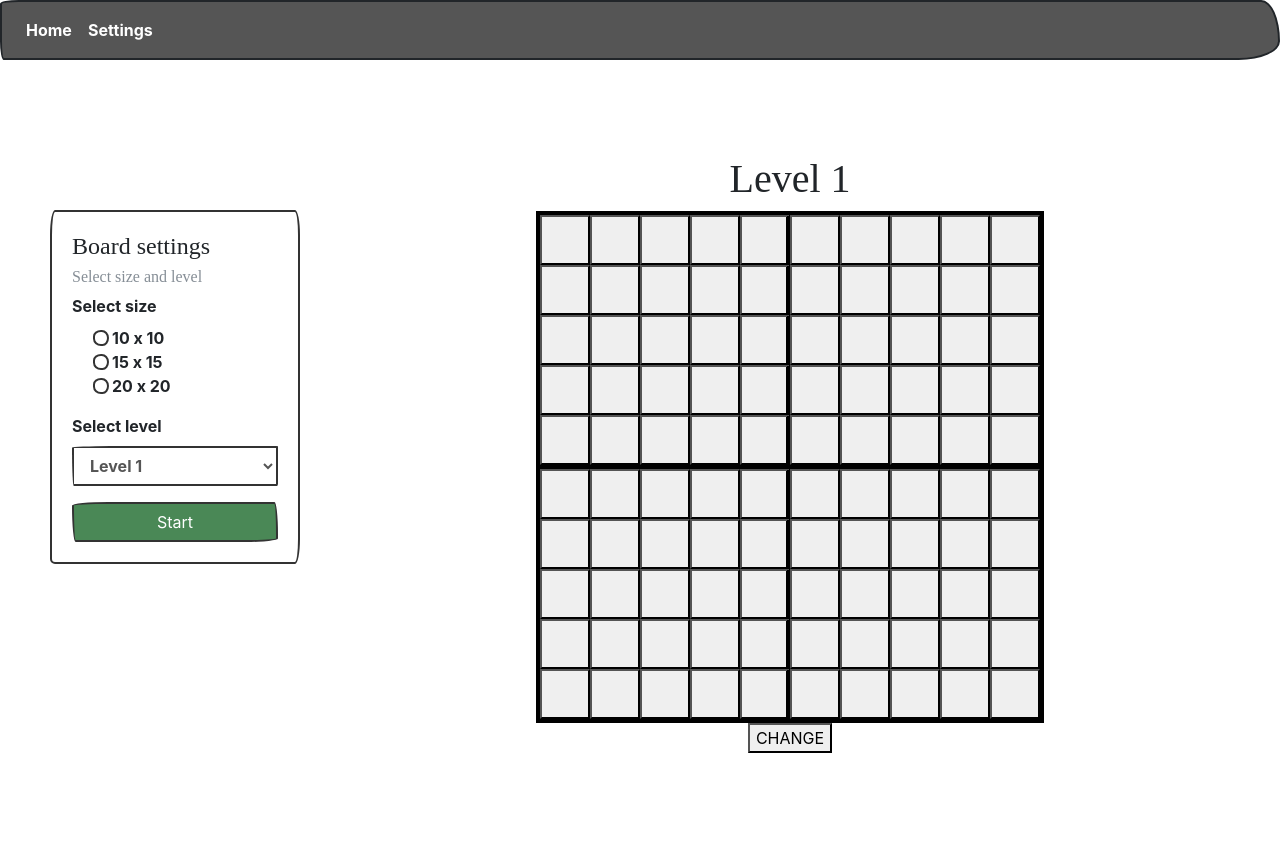
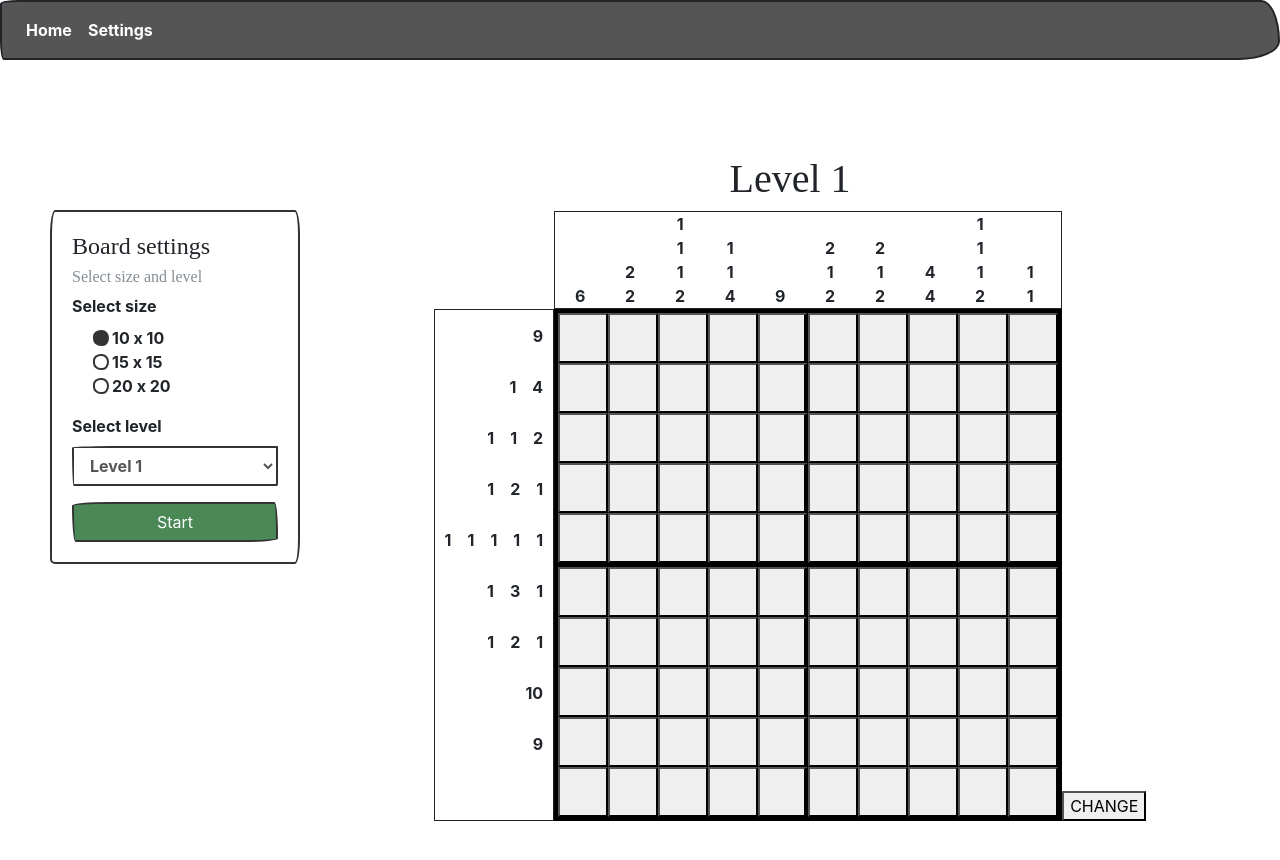
Before and after one commit to mkriventsev/KAJ-SEM, a React (Create React App) app: page / in a window 1280 px wide. Shown: the top 860 px of the page. Built offline with nearby package versions, Linux system fonts and the light colour scheme; a web font is replaced by a local one.

Commit message:
fix game settings

```diff
--- a/src/screens/GameScreen/components/GameBoard/index.jsx
+++ b/src/screens/GameScreen/components/GameBoard/index.jsx
@@ -1,18 +1,29 @@
 import React, { Component } from 'react'
 import './styles.scss'
 import GameSquare from '../GameSquare';
+import GameSolverNumbers from '../GameSolverNumbers';
 
 export default class GameBoard extends Component {
     constructor(props) {
         super(props);
         const { size } = this.props
-        console.log(size)
         this.state = {
            squares: [...Array(size)].map(() => Array(size).fill(null)),
             isFill: true,
             xIsNext: true,
         };
-        console.log(this.state.isFill)
+    }
+
+
+    static getDerivedStateFromProps(props, state) {
+        if (props.size !== state.squares.length) {
+          return {
+            squares: [...Array(props.size)].map(() => Array(props.size).fill(null))
+          };
+        }
+
+        // Return null if the state hasn't changed
+        return null;
       }
 
 
@@ -60,8 +71,7 @@ export default class GameBoard extends Component {
         return rows
     }
 
-    checkSolver() {
-        let solver = [
+    solver = [
         //6, 2 2, 1 1 1 2, 1 1 4, 9, 2 1 2, 2 1 2, 4 4, 1 1 1 2, 1 1,
         [0, 1, 1, 1, 1, 1, 1, 1, 1, 1], //9
         [0, 1, 0, 0, 1, 1, 1, 1, 0, 0], // 1 4
@@ -75,14 +85,9 @@ export default class GameBoard extends Component {
         [0, 0, 0, 0, 0, 0, 0, 0, 0, 0] //0
     ]
 
+    checkSolver(solver) {
+
         //transpone Matrix
-        let trSolver = solver[0].map((_, colIndex) => solver.map(row => row[colIndex]));
-        console.log(trSolver);
-
-        const countsForSolver = {
-            rows: this.calculateSolverCounts(solver),
-            columns: this.calculateSolverCounts(trSolver)
-        }
 
         let board = this.state.squares
         if (this.createCertificate(board) == this.createCertificate(solver)) {
@@ -108,10 +113,28 @@ export default class GameBoard extends Component {
 
     render() {
         console.log(this.state.squares);
+        let trSolver = this.solver[0].map((_, colIndex) => this.solver.map(row => row[colIndex]));
+        console.log(trSolver);
+
+
+        const countsForSolver = {
+            rows: this.calculateSolverCounts(this.solver),
+            columns: this.calculateSolverCounts(trSolver)
+        }
+
         return (
+            <div className='board-flex-wrapper'>
+                <div className='solver-number-container-rows'>
+                    {countsForSolver.rows.map(rowNumbers => <GameSolverNumbers numbers={rowNumbers} isRows={true} />)}
+                </div>
                 <div>
+                    <div className='solver-number-container-cols'>
+                        {countsForSolver.columns.map(colNumbers => <GameSolverNumbers numbers={colNumbers} />)}
+                    </div>
                     <div className='board-container'>
+
                         {this.renderSquares()}
+                    </div>
                 </div>
                 <button onClick={() => {
                         this.setState({
--- a/src/screens/GameScreen/components/GameBoard/styles.scss
+++ b/src/screens/GameScreen/components/GameBoard/styles.scss
@@ -1,5 +1,9 @@
 @import '../../../../styles/mixins.scss';
 
+.board-flex-wrapper{
+    display: flex;
+    align-items: flex-end;
+}
 .board-container {
     border: 4px solid black;
 }
@@ -10,3 +14,12 @@
         border-bottom: 4px solid black;
     }
 }
+
+.solver-number-container-cols{
+    display: flex;
+    align-items: flex-end;
+    border: solid 1px;
+}
+.solver-number-container-rows{
+    border: solid 1px;
+}
--- a/src/screens/GameScreen/components/GameSettings/index.jsx
+++ b/src/screens/GameScreen/components/GameSettings/index.jsx
@@ -11,10 +11,10 @@ export default class GameSettings extends Component {
     }
 
     renderSizeSelector() {
-        return [10, 15, 20].map(item => (
+        return [10, 15, 20].map((item, index) => (
             <div class="form-check disabled">
                 <label class="form-check-label">
-                    <input onClick={this.onSelectSize} type="radio" class="form-check-input" name="optionsRadios" value={item} />
+                    <input onClick={this.onSelectSize} defaultChecked={index === 0} type="radio" class="form-check-input" name="optionsRadios" value={item} />
                     {item} x {item}
                 </label>
             </div>
--- a/src/screens/GameScreen/components/GameSolverNumbers/index.jsx
+++ b/src/screens/GameScreen/components/GameSolverNumbers/index.jsx
@@ -1,10 +1,15 @@
 import React, { Component } from 'react'
-
-export default class index extends Component {
+import './styles.scss'
+export default class GameSolverNumbers extends Component {
     render() {
+        const containerClass = `solver-numbers${this.props.isRows ? ' rows' : ''}`
         return (
-            <div>
-
+            <div className={containerClass}>
+                {this.props.numbers.map(number => (
+                    <div className='number'>
+                        {number}
+                    </div>
+                ))}
             </div>
         )
     }
--- a/src/screens/GameScreen/components/GameSolverNumbers/styles.scss
+++ b/src/screens/GameScreen/components/GameSolverNumbers/styles.scss
@@ -0,0 +1,15 @@
+.solver-numbers{
+
+    width: 50px;
+    &.rows{
+        display: flex;
+        height: 51px;
+        width: auto;
+        justify-content: flex-end;
+        align-items: center;
+        border: 2px solid transparent;
+        .number{
+            padding: 0 8px;
+    }
+    }
+}
--- a/src/screens/GameScreen/index.jsx
+++ b/src/screens/GameScreen/index.jsx
@@ -27,6 +27,8 @@ export default class GameScreen extends Component {
         this.setState(settings)
     }
 
+
+
     render() {
         console.log(this.state.levelName, this.state.size, 'd')
         return (
@@ -35,7 +37,7 @@ export default class GameScreen extends Component {
                 <div className='game-screen-container'>
                     <GameSettings onChangeSettings={this.onChangeSettings} />
                     <div className='game-container'>
-        <h1>{this.state.levelName}</h1>
+                    <h1>{this.state.levelName}</h1>
                         <GameBoard size={this.state.size} />
                     </div>
                 </div>
--- /dev/null
+++ b/test.html
@@ -0,0 +1,198 @@
+<span class="changeFillingType" data-icon-name="bars">
+
+    <svg id='changeFillingType' height="200" width="300">
+        <!-- <rect  fill="#ececec" stroke="black" id="backdround" x="5" y="15" width="280" height="130" rx="60" />
+
+        <path fill="#ececec" stroke="black" id="backdround" d="M150,50 v-20 h20 L200 60 L230 30 h20 v20 L220 80 L250 110 v20 h-20 L200 100 L170 130 h-20 v-20 L180 80 z"/>
+    <g class="">
+
+        <circle  id="backdround" cx="80" cy="80" r="50" stroke="black" stroke-width="3" fill="red" />
+        <rect class="cross" fill="black" x="30" y="30" width="100" height="100" rx="20" tran/>
+        </g> -->
+
+    </svg>
+    <script>
+        const f = (() => {
+            const svg = document.createElementNS("http://www.w3.org/2000/svg", "svg");
+            svg.setAttribute("width", "300");
+            svg.setAttribute("height", "200");
+
+            const rect = document.createElementNS("http://www.w3.org/2000/svg", "rect");
+            rect.setAttribute("fill", '#ececec')
+            rect.setAttribute("stroke", 'black')
+            rect.setAttribute("id", '#backdround')
+            // rect.setAttribute("transform", 'rotate(30deg')
+            rect.setAttribute("transform", 'scale(1.1 )');
+            rect.setAttribute("x", '20')
+            rect.setAttribute("y", '20')
+            rect.setAttribute("rx", '50')
+            rect.setAttribute("width", "200")
+            rect.setAttribute("height", "100")
+
+            const gFillTypeGroup = document.createElementNS("http://www.w3.org/2000/svg", "g");
+
+            // <rect fill="#ececec" stroke="black" id="backdround" x="20" y="20" width="200" height="100" rx="50" />
+            const cir1 = document.createElementNS("http://www.w3.org/2000/svg", "circle");
+            cir1.setAttribute("cx", "70");
+            cir1.setAttribute("cy", "70");
+            cir1.setAttribute("r", "40");
+            cir1.setAttribute("fill", "red");
+
+            const rectFill = document.createElementNS("http://www.w3.org/2000/svg", "rect");
+            rectFill.setAttribute("fill", 'yellow')
+            rectFill.setAttribute("stroke", 'green')
+            rectFill.setAttribute("id", '#backdround')
+            rectFill.setAttribute("x", '50')
+            rectFill.setAttribute("y", '50')
+            rectFill.setAttribute("rx", '10')
+            rectFill.setAttribute("width", "40")
+            rectFill.setAttribute("height", "40")
+
+            gFillTypeGroup.appendChild(cir1);
+            gFillTypeGroup.setAttribute("id", "gFillTypeGroup")
+            gFillTypeGroup.appendChild(rectFill);
+
+
+            const gCrossTypeGroup = document.createElementNS("http://www.w3.org/2000/svg", "g");
+
+            // <rect fill="#ececec" stroke="black" id="backdround" x="20" y="20" width="200" height="100" rx="50" />
+            const cir2 = document.createElementNS("http://www.w3.org/2000/svg", "circle");
+            cir2.setAttribute("cx", "170");
+            cir2.setAttribute("cy", "70");
+            cir2.setAttribute("r", "40");
+            cir2.setAttribute("fill", "green");
+            const cross = document.createElementNS("http://www.w3.org/2000/svg", "path");
+            cross.setAttribute('d', 'M150,0 L150,100 200,300 Z');
+
+            const cir3 = document.createElementNS("http://www.w3.org/2000/svg", "circle");
+            cir3.setAttribute("cx", "170");
+            cir3.setAttribute("cy", "70");
+            cir3.setAttribute("r", "20");
+            cir3.setAttribute("fill", "transparent");
+            cir3.setAttribute("transform", 'scale(1.1 0.9)');
+            cir3.setAttribute("stroke", "pink");
+            cir3.setAttribute("stroke-width", 7);
+
+            // const rectFill2 = document.createElementNS("http://www.w3.org/2000/svg", "rect");
+            // rectFill.setAttribute("fill", 'yellow')
+            // rectFill.setAttribute("stroke", 'green')
+            // rectFill.setAttribute("id", '#backdround')
+            // rectFill.setAttribute("x", '50')
+            // rectFill.setAttribute("y", '50')
+            // rectFill.setAttribute("rx", '10')
+            // rectFill.setAttribute("width", "40")
+            // rectFill.setAttribute("height","40")
+
+            gCrossTypeGroup.appendChild(cir2);
+            gCrossTypeGroup.appendChild(cir3);
+            // gCrossTypeGroup.appendChild(rectFill);
+
+
+
+            // changeFillingType
+            svg.appendChild(rect);
+            svg.appendChild(gFillTypeGroup);
+            svg.appendChild(gCrossTypeGroup);
+            // svg.appendChild(cir1);
+            console.log(svg)
+            document.querySelector(".changeFillingType").appendChild(svg);
+            gFillTypeGroup.addEventListener('click', () => {
+                gFillTypeGroup.setAttribute("class", 'wowo');
+                // #gFillTypeGroup.wowo
+            })
+        });
+        // <animate attributeType="XML" attributeName="y" from="0" to="50"    dur="1s" repeatCount="1"/>
+        f();
+    </script>
+    <style>
+        #gFillTypeGroup.wowo {
+            animation: ani 4s linear;
+        }
+
+        @keyframes ani {
+            0% {
+                /* transform: translate(20px, 50px); */
+            }
+            25%{
+                opacity: 0%;
+            }
+
+            50%,
+            100% {
+                opacity: 0%;
+                transform: translate(100px, 0px);
+            }
+        }
+    </style>
+    <!-- Explanation
+
+m20,20: move to point(20,20)
+
+h100: draw a 100px horizontal line from where we are
+
+a20,20 0 0 1 20,20: draw an arc with 20px X radius, 20px Y radius, clockwise, to a point with 20px difference in X and Y axis
+
+v200: draw a 200px vertical line from where we are
+
+a20,20 0 0 1 -20,20: draw an arc with 20px X and Y radius, clockwise, to a point with -20px difference in X and 20px difference in Y axis
+
+h-200: draw a -200px horizontal line from where we are
+
+a20,20 0 0 1 -20,-20: draw an arc with 20px X and Y radius, clockwise, to a point with -20px difference in X and -20px difference in Y axis
+
+v-200: draw a -200px vertical line from where we are
+
+a20,20 0 0 1 20,-20: draw an arc with 20px X and Y radius, clockwise, to a point with 20px difference in X and -20px difference in Y axis
+
+z: close the path -->
+    <!-- </span>
+<style>
+    search {
+        width: 600;
+        height: 100;
+    }
+</style>
+<script>
+    var Paper = Snap(800, 400);
+    //Paper.circle(150, 150, 100);
+    //Paper.line(50, 50, 100, 100);
+    var linepaths = Paper.line(20, 20, 100, 20).attr("stroke", "#2ecc71");
+    var linepaths1 = Paper.line(20, 33, 100, 33).attr("stroke", "#2ecc71");
+    var linepaths3 = Paper.line(20, 46, 100, 46).attr("stroke", "#2ecc71");
+    Paper.attr({
+        stroke: '#2ecc71',
+        strokeWidth: 7
+    });
+
+    var toggle = true;
+    Paper.click(function () {
+        if (toggle) {
+            buttonOn();
+            toggle = false;
+        } else {
+            buttonOff();
+            toggle = true;
+        }
+    });
+
+    function buttonOn() {
+        linepaths.animate({ x1: 20, y1: 20, x2: 75, y2: 75 }, 500);
+        linepaths1.animate({ x1: 20, y1: 75, x2: 75, y2: 20 }, 500);
+        linepaths3.animate({ x1: 0, y1: 0, x2: 0, y2: 0 }, 1);
+        linepaths3.attr({
+            stroke: '#2ecc71',
+            strokeWidth: 7
+        });
+    };
+
+    function buttonOff() {
+        linepaths.animate({ x1: 20, y1: 20, x2: 100, y2: 20 }, 500);
+        linepaths1.animate({ x1: 20, y1: 33, x2: 100, y2: 33 }, 500);
+        linepaths3.animate({ x1: 20, y1: 46, x2: 100, y2: 46 }, 1);
+        linepaths3.attr({
+            stroke: '#2ecc71',
+            strokeWidth: 7
+        });
+    };
+
+</script> -->
```
Lines whose indentation alone changed are shown as unchanged.
